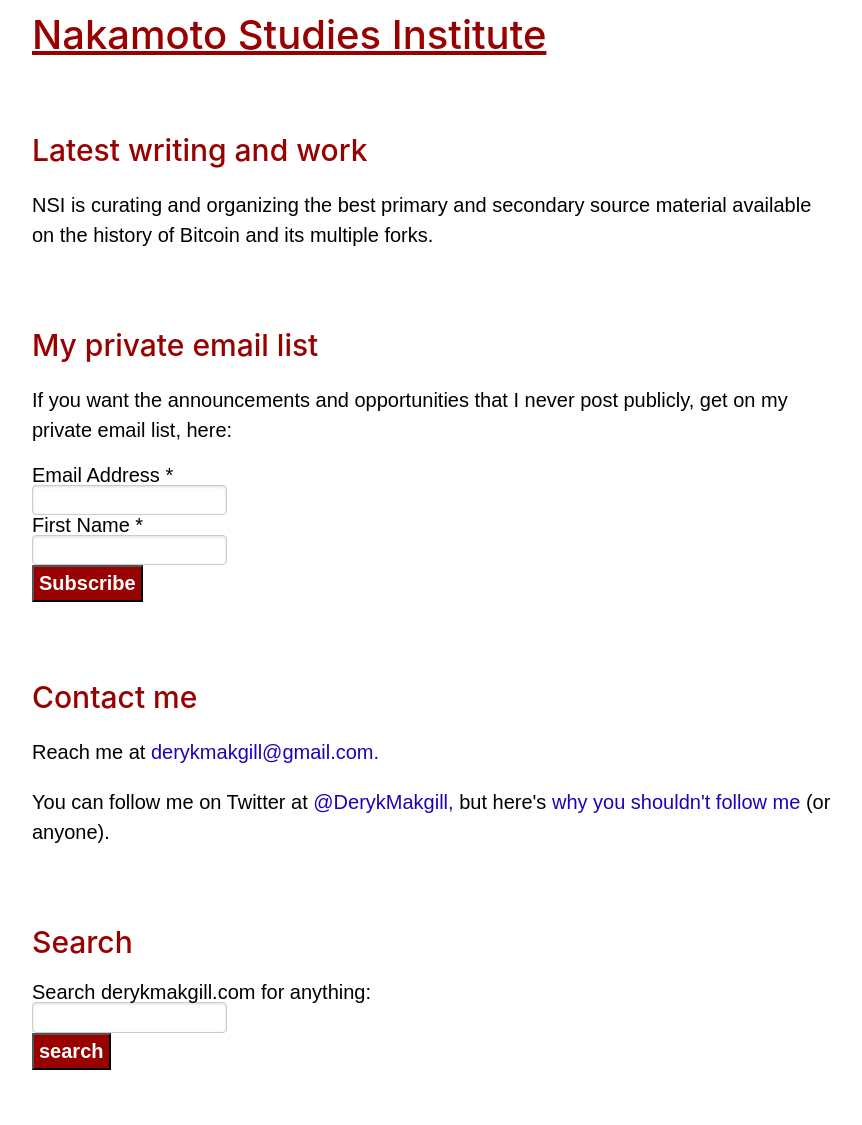
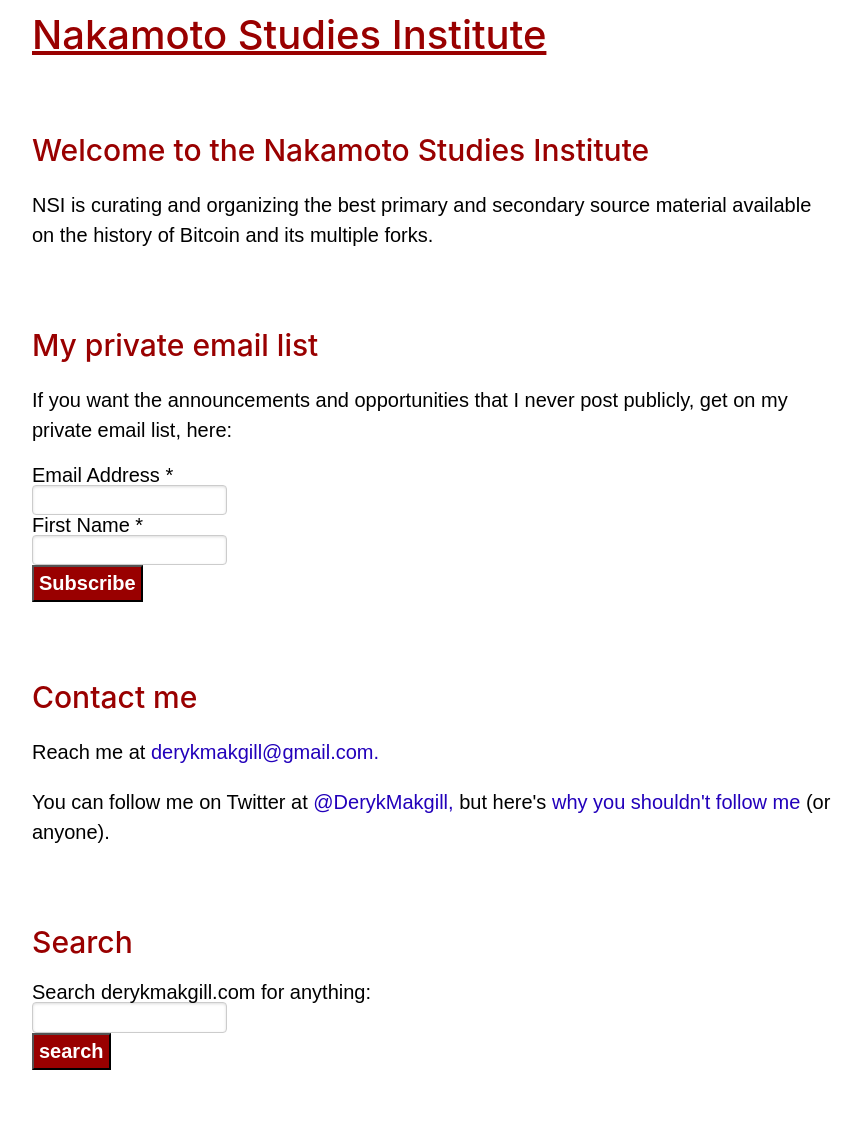
Before and after one commit to nakamotostudies/nakamotostudies.github.io, a Jekyll site: the page built from index.md, in a window 1280 px wide. Shown: the whole page, without its empty margins (58-920 px from the left). Built offline with Jekyll 4.4.1, drawn with Linux system fonts in a browser that asks for light colours.

Commit message:
Update index.md

```diff
--- a/index.md
+++ b/index.md
@@ -7,7 +7,7 @@ title: Nakamoto Studies Institute
 
 
 <section id="newestarticles">
-<h2>Latest writing and work</h2>
+<h2>Welcome to the Nakamoto Studies Institute</h2>
 
 <p>NSI is curating and organizing the best primary and secondary source material available on the history of Bitcoin and its multiple forks.
 	</p>
```
